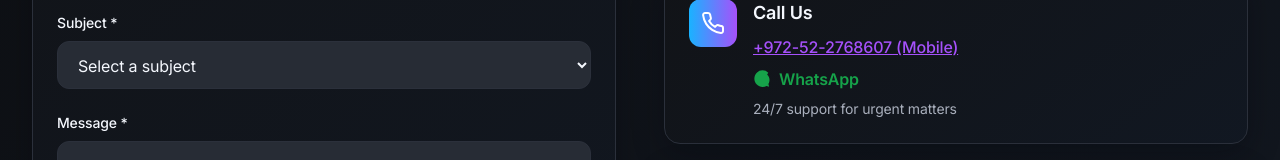
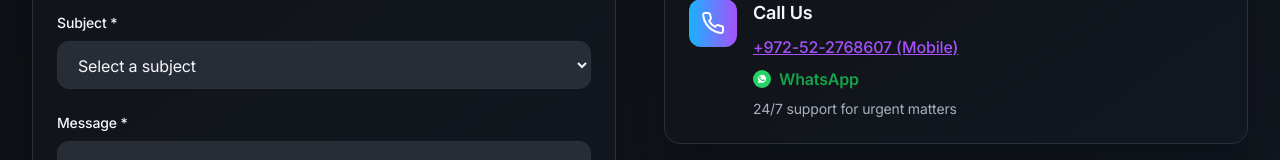
Before and after one commit to iziVersano/consoltech-nexus, a React (Vite) app: page /contact in a window 1280 px wide. Shown: the part 591-751 px from the top of the page. Built offline with nearby package versions, Linux system fonts and the light colour scheme.

Commit message:
Update WhatsApp icon
Update the WhatsApp icon in the Contact page to match the provided image.

```diff
--- a/src/pages/Contact.tsx
+++ b/src/pages/Contact.tsx
@@ -283,18 +283,20 @@ const Contact = () => {
                                         <svg
                                           width="18"
                                           height="18"
-                                         viewBox="0 0 32 32"
+                                          viewBox="0 0 24 24"
                                           aria-hidden="true"
                                           focusable="false"
                                           className="wa-icon"
                                         >
-                                         <path
-                                           fill="currentColor"
-                                           d="M19.1 17.5c-.3-.1-1.8-.9-2-1s-.5-.1-.7.1-.8 1-1 1.3-.4.2-.7.1c-2-1-3.3-2.6-3.8-3-.4-.4-.8-1-.5-1.5s.6-.9.8-1.2.2-.4 0-.7c-.1-.2-.7-1.8-.9-2.4s-.5-.6-.8-.6h-.7c-.2 0-.6.1-.9.4-.3.3-1.1 1-1.1 2.6 0 1.5 1.1 3 1.3 3.2.2.3 2.1 3.2 5 4.5.7.3 1.2.5 1.6.6.7.2 1.4.2 1.9.1.6-.1 1.8-.8 2-1.6.3-.8.3-1.4.2-1.6-.1-.2-.3-.2-.6-.3z"
+                                          <circle
+                                            cx="12"
+                                            cy="12"
+                                            r="12"
+                                            fill="#25D366"
                                           />
                                           <path
-                                           fill="currentColor"
-                                           d="M27.1 4.9C24.3 2.1 20.7.6 16.9.6S9.6 2.1 6.8 4.9C1 10.8 1 20 6.8 25.9c2.8 2.8 6.4 4.3 10.2 4.3h.1c2.5 0 4.9-.6 7-1.8l4.6 1.2-1.3-4.5c1.3-2.2 2-4.7 2-7.2 0-3.7-1.5-7.3-4.3-10zM25 24.6l.2.2 0 .2.6 2-2- .5-.2-.1h-.2c-2 1.2-4.3 1.9-6.6 1.9-3.3 0-6.4-1.3-8.8-3.6C5 22.4 3.7 19.2 3.7 16S5 9.6 7.4 7.2c2.4-2.4 5.5-3.7 8.8-3.7s6.4 1.3 8.8 3.7c2.4 2.4 3.7 5.5 3.7 8.8 0 2.4-.7 4.7-2.1 6.6z"
+                                            fill="white"
+                                            d="M12.04 6.42c-2.97 0-5.37 2.4-5.37 5.37 0 .95.25 1.87.71 2.68L6.3 17.58l3.24-1.05c.78.43 1.67.66 2.58.66 2.97 0 5.37-2.4 5.37-5.37s-2.4-5.37-5.37-5.37zm3.15 7.75c-.13.37-.77.68-1.07.72-.3.04-.7.04-1.13-.07-.26-.07-.6-.16-1.03-.31-1.85-.65-3.06-2.48-3.15-2.59-.09-.11-.74-.98-.74-1.87s.47-1.33.63-1.51c.16-.18.35-.23.47-.23s.23 0 .33.01c.11 0 .25-.04.39.3.16.35.53 1.29.57 1.38.04.09.07.19.01.31-.05.12-.09.19-.18.29-.09.1-.19.22-.27.29-.09.08-.18.17-.08.33.1.16.45.74 1.03 1.2.75.59 1.38.77 1.57.86.19.09.3.08.41-.05.11-.13.47-.54.59-.73.12-.19.24-.16.4-.09.16.07 1.03.48 1.21.57.18.09.3.13.34.21.05.08.05.47-.08.84z"
                                           />
                                         </svg>
                                        <span>WhatsApp</span>
```
Lines whose indentation alone changed are shown as unchanged.
